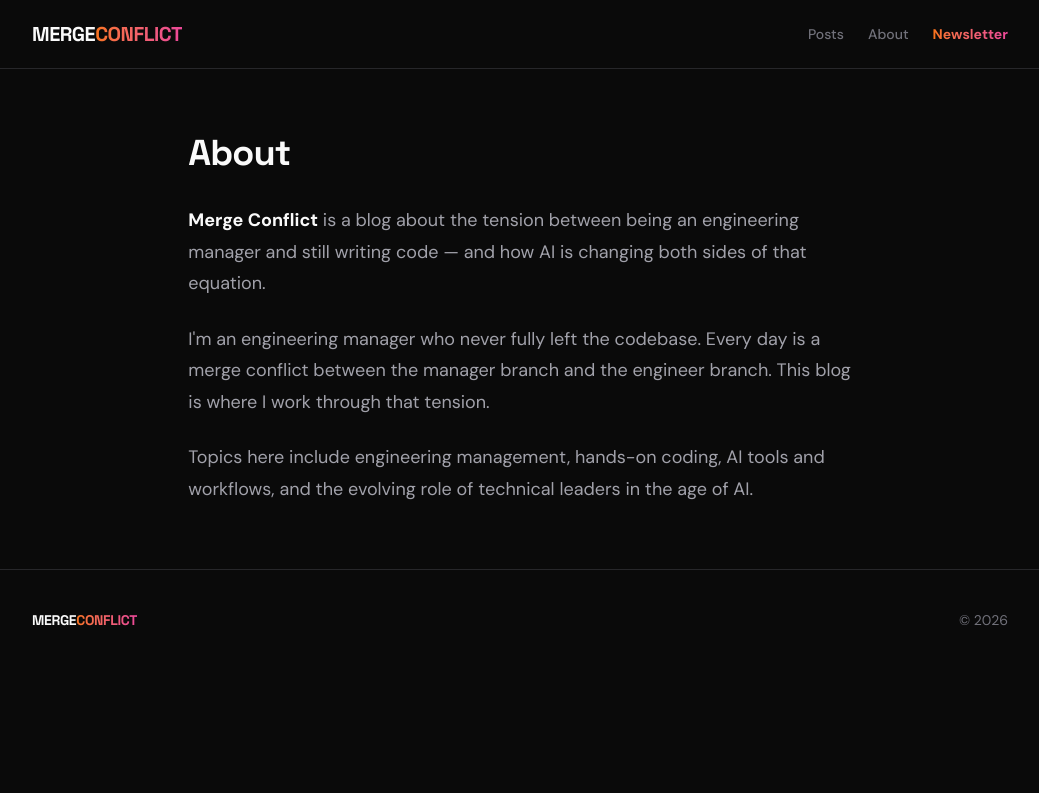
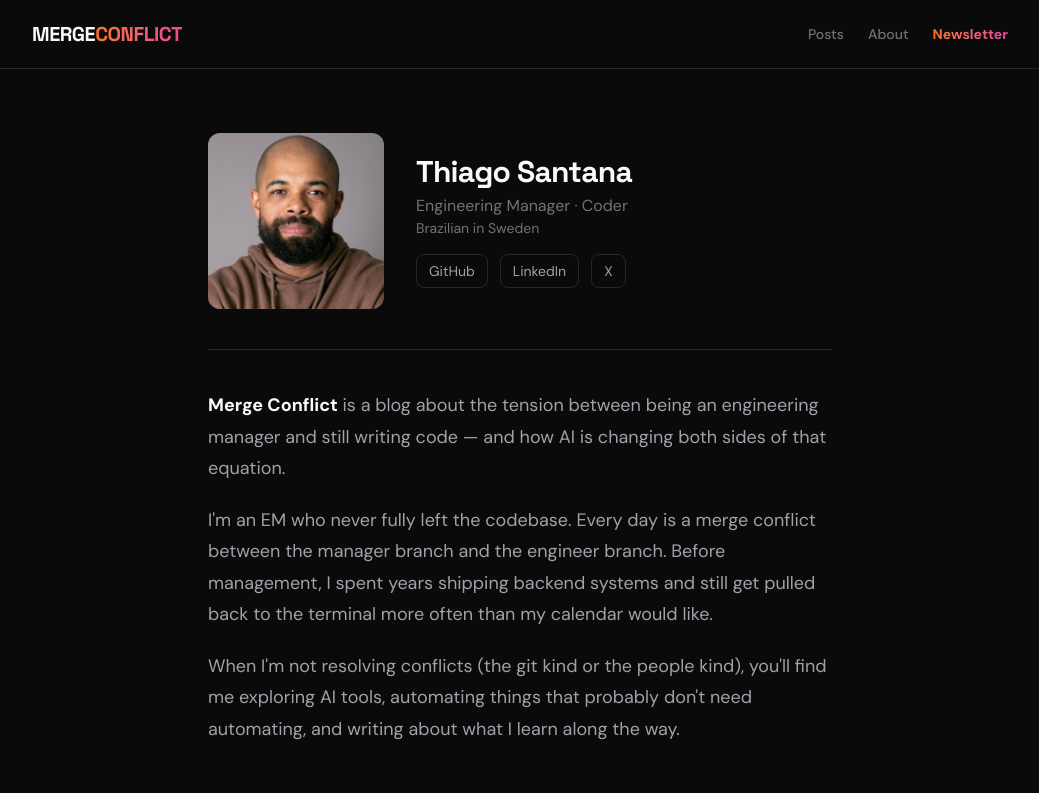
Before and after one commit to tsantana84/mergeconflict, a Next.js app: page /about in a window 1280 px wide. Shown: the top 793 px of the page, without its empty margins (120-1159 px from the left). Built offline with nearby package versions, Linux system fonts and the light colour scheme; no server answers.

Commit message:
feat: redesign about page with photo, bio, and social links
Add hero section with profile photo, name/tagline, social links (GitHub,
LinkedIn, X), updated bio copy, and newsletter form.

Co-Authored-By: Claude Opus 4.6 (1M context) <noreply@anthropic.com>

```diff
--- a/app/about/page.tsx
+++ b/app/about/page.tsx
@@ -1,31 +1,86 @@
 import type { Metadata } from "next";
+import Image from "next/image";
+import { NewsletterForm } from "@/components/NewsletterForm";
 
 export const metadata: Metadata = {
   title: "About",
-  description: "About Merge Conflict — the blog about the tension between management and engineering.",
+  description:
+    "About Merge Conflict — the blog about the tension between management and engineering.",
 };
+
+const socials = [
+  { label: "GitHub", href: "https://github.com/tsantana84" },
+  {
+    label: "LinkedIn",
+    href: "https://www.linkedin.com/in/thiagorodriguessantana",
+  },
+  { label: "X", href: "https://x.com/thiagosantana" },
+];
 
 export default function AboutPage() {
   return (
-    <div className="mx-auto max-w-prose px-6 py-16">
-      <h1 className="mb-8 font-heading text-4xl font-extrabold tracking-tight text-text-primary">
-        About
-      </h1>
-      <div className="space-y-6 text-lg leading-[1.75] text-text-secondary">
+    <div className="mx-auto max-w-2xl px-6 py-16">
+      {/* Hero: photo + name/tagline/socials */}
+      <div className="flex items-center gap-8">
+        <Image
+          src="/images/thiago.jpg"
+          alt="Thiago Santana"
+          width={176}
+          height={176}
+          className="h-44 w-44 flex-shrink-0 rounded-xl object-cover"
+          priority
+        />
+        <div>
+          <h1 className="font-heading text-3xl font-extrabold tracking-tight text-text-primary">
+            Thiago Santana
+          </h1>
+          <p className="mt-1 text-text-muted">
+            Engineering Manager &middot; Coder
+          </p>
+          <p className="text-sm text-text-muted">Brazilian in Sweden</p>
+          <div className="mt-4 flex gap-3">
+            {socials.map((s) => (
+              <a
+                key={s.label}
+                href={s.href}
+                target="_blank"
+                rel="noopener noreferrer"
+                className="rounded-lg border border-border px-3 py-1.5 text-sm text-text-secondary transition-colors hover:border-accent-orange hover:text-text-primary"
+              >
+                {s.label}
+              </a>
+            ))}
+          </div>
+        </div>
+      </div>
+
+      {/* Divider */}
+      <hr className="my-10 border-border" />
+
+      {/* Bio */}
+      <div className="space-y-5 text-lg leading-[1.75] text-text-secondary">
         <p>
-          <strong className="text-text-primary">Merge Conflict</strong> is a blog about the tension
-          between being an engineering manager and still writing code — and how AI is changing both
-          sides of that equation.
+          <strong className="text-text-primary">Merge Conflict</strong> is a
+          blog about the tension between being an engineering manager and still
+          writing code — and how AI is changing both sides of that equation.
         </p>
         <p>
-          I'm an engineering manager who never fully left the codebase. Every day is a merge conflict
-          between the manager branch and the engineer branch. This blog is where I work through that
-          tension.
+          I&apos;m an EM who never fully left the codebase. Every day is a merge
+          conflict between the manager branch and the engineer branch. Before
+          management, I spent years shipping backend systems and still get pulled
+          back to the terminal more often than my calendar would like.
         </p>
         <p>
-          Topics here include engineering management, hands-on coding, AI tools and workflows,
-          and the evolving role of technical leaders in the age of AI.
+          When I&apos;m not resolving conflicts (the git kind or the people
+          kind), you&apos;ll find me exploring AI tools, automating things that
+          probably don&apos;t need automating, and writing about what I learn
+          along the way.
         </p>
+      </div>
+
+      {/* Newsletter */}
+      <div className="mt-12">
+        <NewsletterForm />
       </div>
     </div>
   );
```
Also changed, not shown: public/images/thiago.jpg (added).
